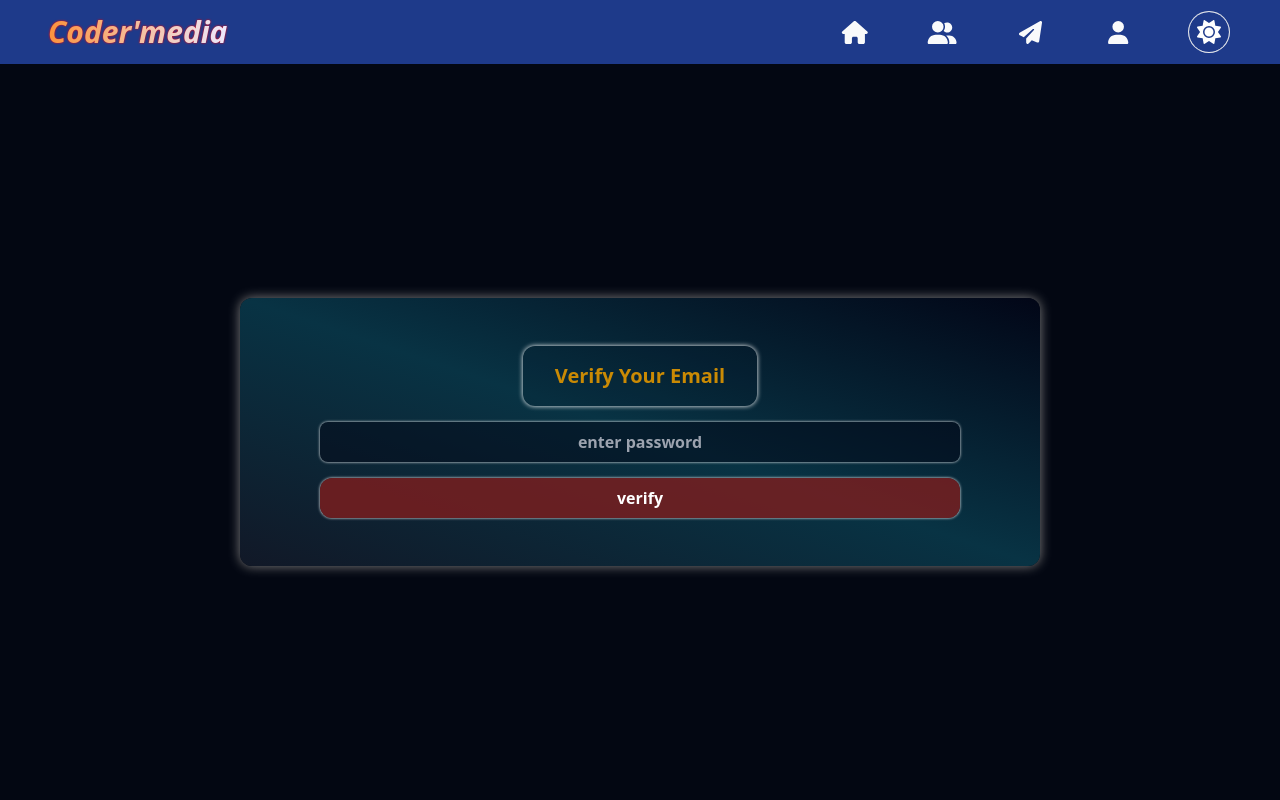
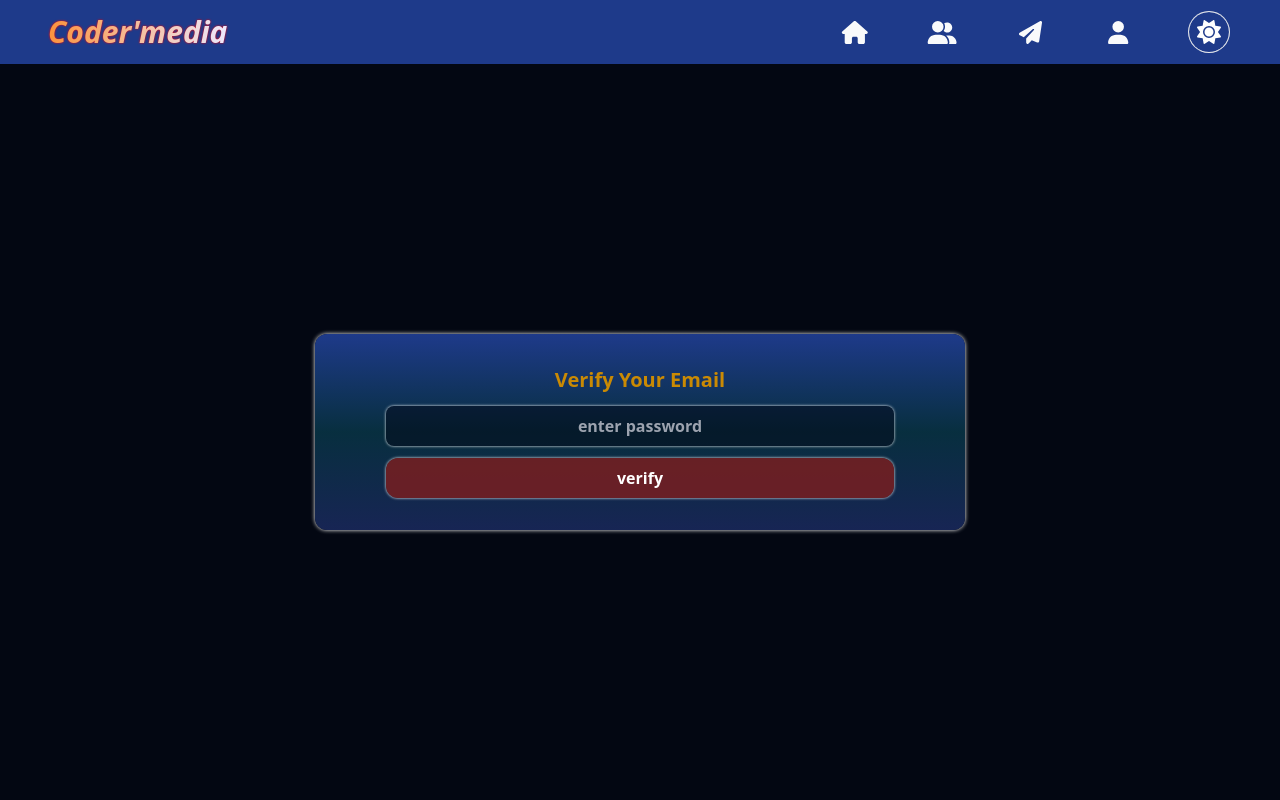
Before and after one commit to abhis12321/Coder-Channel, a Next.js app: page /login/forgot in a window 1280 px wide. Shown: the top 800 px of the page. Built offline with nearby package versions, Linux system fonts and the light colour scheme.

Commit message:
AWS deployment related changes - 7 and added stylings

```diff
--- a/src/app/api/users/resend/route.js
+++ b/src/app/api/users/resend/route.js
@@ -12,7 +12,7 @@ const transporter = nodemailer.createTransport({
 });
 
 async function sendVerificationEmail(email, token , origin) {
-  origin = "https://coder-media.onrender.com/"
+  origin = process.env.DOMAIN_LINK;
   const link = `${origin}/login/${token}?e=${email}`;
 
   const mailOptions = {
--- a/src/app/api/users/route.js
+++ b/src/app/api/users/route.js
@@ -79,7 +79,7 @@ const transporter = nodemailer.createTransport({
   });
 
   async function sendVerificationEmail(email, token , origin) {
-    origin  = "https://coder-media.onrender.com/";
+    origin = process.env.DOMAIN_LINK;
     const link = `${origin}/login/${token}?e=${email}`;
 
     const mailOptions = {
--- a/src/app/login/[token]/page.js
+++ b/src/app/login/[token]/page.js
@@ -26,8 +26,8 @@ export default function Page({params , searchParams}) {
   return (
     <div className="flex items-center justify-center h-nav">
       {!USER.user ?
-            <form className="bg-gradient-to-tr from-gray-900 via-cyan-950 to-slate-950 py-12 flex flex-col gap-4 items-center justify-center w-[95%] max-w-[800px] rounded-xl text-white shadow-[0_0_12px_gray]" onSubmit={handleSubmit} autoComplete="on">
-                <h1 className=" mx-auto py-4 px-8 rounded-xl text-xl font-bold bg-slate-950/10 text-center w-fit shadow-[0_0_5px_white] text-yellow-600">Verify Your Email</h1>
+            <form className="from-blue-50 to-blue-50 bg-gradient-to-b  dark:from-blue-900 dark:via-cyan-950/90 dark:to-blue-950 shadow-[0_0_10px_black] dark:shadow-[0_0_4px_white] px-2 py-8 flex flex-col gap-3 items-center justify-center w-[98%] max-w-[650px] rounded-xl" onSubmit={handleSubmit} autoComplete="on">
+                <h1 className=" mx-auto rounded-xl text-xl font-bold text-center w-fit text-yellow-600">Verify Your Email</h1>
                 <input type="password" name = 'email'  className="bg-slate-950/50 w-[95%] xs:w-[80%] font-semibold shadow-[0_0_3px_white] py-2 px-4 text-md rounded-lg text-center outline-none" value={pass} onChange={(e) => setPass(e.target.value)} placeholder="enter password" required/>
                 <button type='submit' className='w-[95%] xs:w-[80%] font-semibold shadow-[0_0_3px_white] bg-red-900/80 hover:bg-red-700 active:bg-violet-900 py-2 focus:bg-cyan-950 px-4 rounded-xl mx-auto text-center' >verify</button>
             </form>
```
